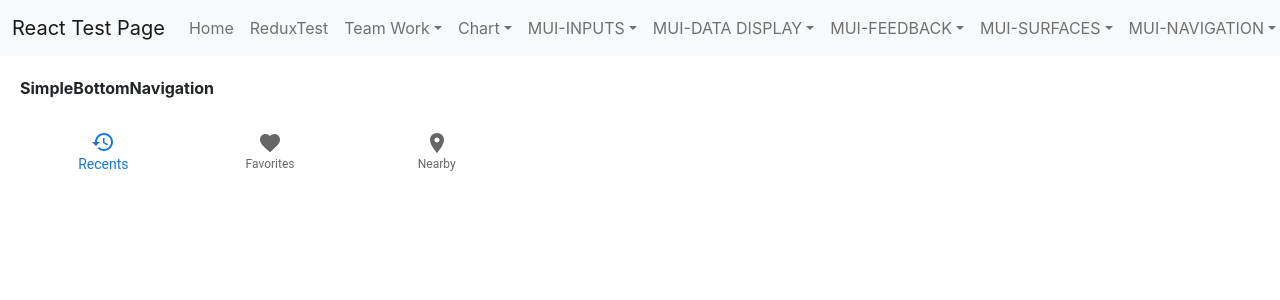
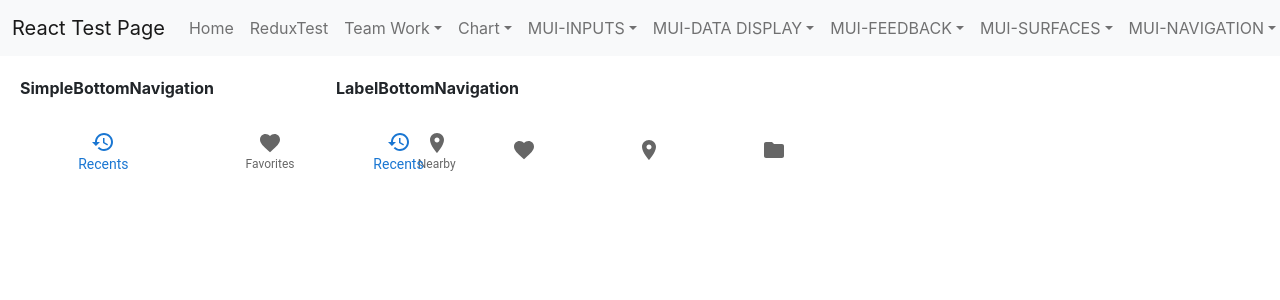
Before and after one commit to jinseok1306/React-Test, a React (Create React App) app in the folder ReactProject/client_app/: page /MUI/ButtonNavigationPage in a window 1280 px wide. Shown: the top 300 px of the page. Built offline with nearby package versions, Linux system fonts and the light colour scheme.

Commit message:
MUI LabelBottomNavigation 테스트 완료

```diff
--- /dev/null
+++ b/ReactProject/client_app/src/components/ButtonNavigation/LabelBottomNavigation.tsx
@@ -0,0 +1,36 @@
+import * as React from 'react';
+import BottomNavigation from '@mui/material/BottomNavigation';
+import BottomNavigationAction from '@mui/material/BottomNavigationAction';
+import FolderIcon from '@mui/icons-material/Folder';
+import RestoreIcon from '@mui/icons-material/Restore';
+import FavoriteIcon from '@mui/icons-material/Favorite';
+import LocationOnIcon from '@mui/icons-material/LocationOn';
+
+export default function LabelBottomNavigation() {
+    const [value, setValue] = React.useState('recents');
+
+    const handleChange = (event: React.SyntheticEvent, newValue: string) => {
+        setValue(newValue);
+    };
+
+    return (
+        <BottomNavigation sx={{ width: 500 }} value={value} onChange={handleChange}>
+            <BottomNavigationAction
+                label="Recents"
+                value="recents"
+                icon={<RestoreIcon />}
+            />
+            <BottomNavigationAction
+                label="Favorites"
+                value="favorites"
+                icon={<FavoriteIcon />}
+            />
+            <BottomNavigationAction
+                label="Nearby"
+                value="nearby"
+                icon={<LocationOnIcon />}
+            />
+            <BottomNavigationAction label="Folder" value="folder" icon={<FolderIcon />} />
+        </BottomNavigation>
+    );
+}
--- a/ReactProject/client_app/src/pages/MUI/ButtonNavigationPage.tsx
+++ b/ReactProject/client_app/src/pages/MUI/ButtonNavigationPage.tsx
@@ -2,6 +2,7 @@ import React, { useCallback, useState } from "react";
 import Menu from '../../components/Menu';
 import Grid from '@mui/material/Grid';
 import SimpleBottomNavigation from '../../components/ButtonNavigation/SimpleBottomNavigation';
+import LabelBottomNavigation from '../../components/ButtonNavigation/LabelBottomNavigation';
 
 const ButtonNavigationPage = () => {
     return (
@@ -13,6 +14,10 @@ const ButtonNavigationPage = () => {
                         <b>SimpleBottomNavigation</b><div>&nbsp;</div>
                         <SimpleBottomNavigation />
                     </Grid>
+                    <Grid item xs={3}>
+                        <b>LabelBottomNavigation</b><div>&nbsp;</div>
+                        <LabelBottomNavigation />
+                    </Grid>
                 </Grid>
             </div>
         </div>
```
Also changed, not shown: 1 other file (tests, documents, lock files or other folders).
